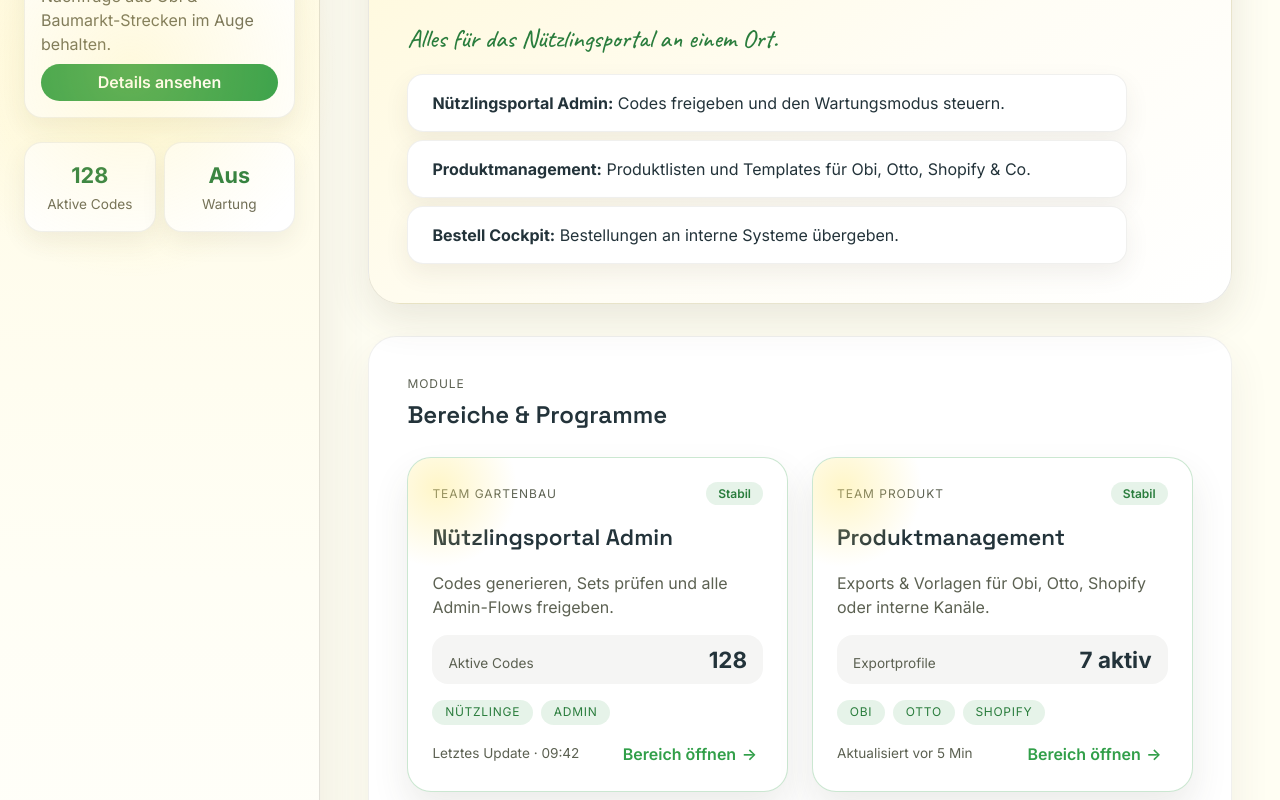
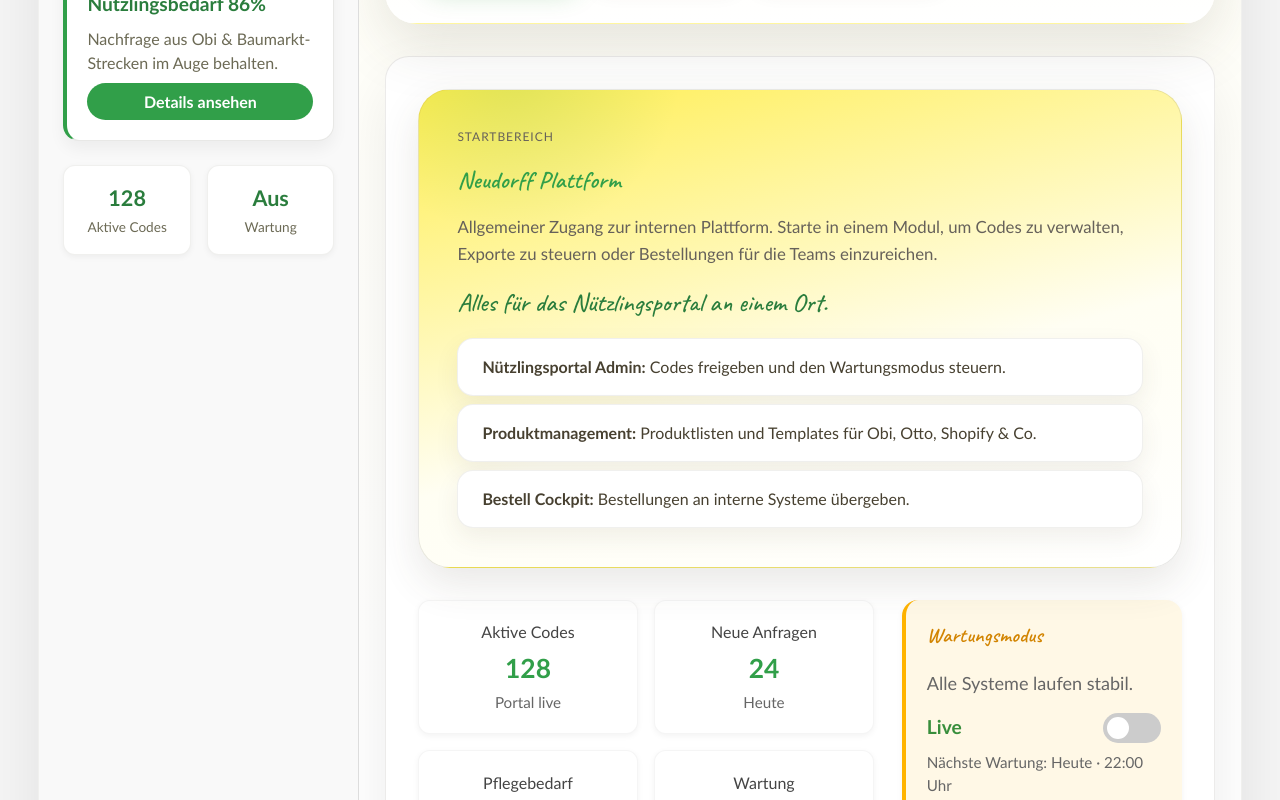
Before and after one commit to sazar-neudorff/productmanager, a React app in the folder frontend/: page / in a window 1280 px wide. Shown: the part 640-1440 px from the top of the page. Built offline with nearby package versions, Linux system fonts and the light colour scheme; the HTML template or start-up script is replaced by a standard one.

Commit message:
Refactor: Improve UI and add dashboard overview
Co-authored-by: s.azar <s.azar@neudorff.de>

```diff
--- a/frontend/src/App.tsx
+++ b/frontend/src/App.tsx
@@ -4,15 +4,19 @@ import Home from "./pages/Home";
 
 export default function App() {
   return (
-    <div className="app-shell">
-      <PortalSidebar />
+    <div className="app-shell admin-wrapper">
+      <div className="admin-container">
+        <PortalSidebar />
 
-      <div className="app-main">
-        <AppHeader />
+        <div className="app-main admin-content">
+          <div className="admin-content__inner">
+            <AppHeader />
 
-        <main className="app-content">
-          <Home />
-        </main>
+            <main className="app-content" aria-label="Portalbereiche">
+              <Home />
+            </main>
+          </div>
+        </div>
       </div>
     </div>
   );
--- a/frontend/src/components/PortalSidebar.tsx
+++ b/frontend/src/components/PortalSidebar.tsx
@@ -27,7 +27,7 @@ const stats = [
 
 export default function PortalSidebar() {
   return (
-    <aside className="portal-sidebar" aria-label="Seitennavigation">
+    <aside className="portal-sidebar admin-sidebar" aria-label="Seitennavigation">
       <div className="portal-sidebar__brand">
         <div className="portal-sidebar__badge">Neudorff</div>
         <p className="portal-sidebar__tagline">Interne Plattform</p>
--- a/frontend/src/index.css
+++ b/frontend/src/index.css
@@ -18,7 +18,7 @@
   text-rendering: optimizeLegibility;
   -webkit-font-smoothing: antialiased;
   -moz-osx-font-smoothing: grayscale;
-  background-color: var(--clr-surface);
+  background-color: var(--clr-background-base);
   color: var(--clr-text-main);
   min-height: 100%;
 }
@@ -32,11 +32,12 @@
 body {
   margin: 0;
   min-height: 100vh;
-  background: var(--clr-surface);
+  background: radial-gradient(circle at top, rgba(255, 238, 80, 0.35), transparent 55%) var(--clr-background-base);
   color: var(--clr-text-main);
   font-family: var(--font-main);
   font-size: var(--font-size-base);
   display: block;
+  overflow-x: hidden;
 }
 
 #root {
@@ -44,8 +45,44 @@ body {
 }
 
 a {
-  color: inherit;
+  color: #319f49;
   text-decoration: none;
+  transition: color 0.2s ease;
+}
+
+a:hover,
+a:focus-visible {
+  color: #267a38;
+}
+
+h1,
+h2,
+h3,
+h4,
+h5,
+h6 {
+  font-family: var(--font-display);
+  font-weight: 600;
+  letter-spacing: 0.01em;
+  color: var(--clr-heading);
+  margin: 0;
+}
+
+p,
+label,
+li,
+input,
+textarea,
+select,
+small {
+  font-family: var(--font-main);
+}
+
+.hand,
+.em,
+.kicker,
+.frage-text {
+  font-family: var(--font-accent);
 }
 
 img,
@@ -67,6 +104,49 @@ select {
   font: inherit;
 }
 
+.admin-wrapper {
+  width: 100%;
+}
+
+.admin-wrapper *,
+.admin-wrapper *::before,
+.admin-wrapper *::after {
+  box-sizing: border-box;
+}
+
+/* Scrollbar styling */
+:root {
+  scrollbar-color: var(--clr-primary-1) var(--clr-surface);
+  scrollbar-width: thin;
+}
+
+::-webkit-scrollbar {
+  width: 12px;
+  height: 12px;
+}
+
+::-webkit-scrollbar-track {
+  background: #fffef3;
+}
+
+::-webkit-scrollbar-thumb {
+  background-color: #319f49;
+  border-radius: 999px;
+  border: 3px solid #fffef3;
+}
+
+::-webkit-scrollbar-thumb:hover {
+  background-color: #2a8a3f;
+}
+
+::-webkit-scrollbar-thumb:active {
+  background-color: #237436;
+}
+
+::-webkit-scrollbar-corner {
+  background: #fffef3;
+}
+
 .visually-hidden {
   position: absolute;
   width: 1px;
--- a/frontend/src/pages/Home.tsx
+++ b/frontend/src/pages/Home.tsx
@@ -33,6 +33,19 @@ const modules: ComponentProps<typeof ModuleCard>[] = [
   },
 ];
 
+const statCards = [
+  { label: "Aktive Codes", value: "128", description: "Portal live" },
+  { label: "Neue Anfragen", value: "24", description: "Heute" },
+  { label: "Pflegebedarf", value: "86%", description: "Nützlingsbedarf" },
+  { label: "Wartung", value: "Aus", description: "Status" },
+];
+
+const maintenanceStatus = {
+  isOn: false,
+  nextWindow: "Heute · 22:00 Uhr",
+  message: "Alle Systeme laufen stabil.",
+};
+
 export default function Home() {
   return (
     <div className="dashboard">
@@ -64,6 +77,36 @@ export default function Home() {
         </div>
       </section>
 
+      <section className="dashboard-overview">
+        <div className="dashboard-grid" aria-label="Kennzahlen">
+          {statCards.map((card) => (
+            <article key={card.label} className="dashboard-card">
+              <p className="dashboard-card__label">{card.label}</p>
+              <p className="dashboard-card__value">{card.value}</p>
+              <p className="dashboard-card__description">{card.description}</p>
+            </article>
+          ))}
+        </div>
+
+        <div className="maintenance-box" role="status">
+          <div>
+            <h3>Wartungsmodus</h3>
+            <p className="subheadline">{maintenanceStatus.message}</p>
+          </div>
+
+          <div className="maintenance-row">
+            <span className={`maintenance-status ${maintenanceStatus.isOn ? "on" : "off"}`}>
+              {maintenanceStatus.isOn ? "Aktiv" : "Live"}
+            </span>
+            <label className="switch" aria-label="Wartungsmodus" title="Wartungsmodus">
+              <input type="checkbox" checked={maintenanceStatus.isOn} readOnly />
+              <span className="slider round" />
+            </label>
+          </div>
+          <p className="maintenance-meta">Nächste Wartung: {maintenanceStatus.nextWindow}</p>
+        </div>
+      </section>
+
       <section className="dashboard-section">
         <div className="section-heading">
           <div>
--- a/frontend/src/styles/App.css
+++ b/frontend/src/styles/App.css
@@ -4,8 +4,11 @@
 
 .app-shell {
   min-height: 100vh;
+  width: 100%;
   display: flex;
-  background: var(--clr-surface);
+  justify-content: center;
+  padding: clamp(1rem, 3vw, 2.5rem);
+  background: var(--clr-background-base);
   color: var(--clr-text-main);
   font-family: var(--font-main);
   position: relative;
@@ -15,49 +18,84 @@
 .app-shell::before,
 .app-shell::after {
   content: "";
-  position: fixed;
-  width: 420px;
-  height: 420px;
-  background: radial-gradient(circle, rgba(255, 232, 120, 0.25), transparent 70%);
+  position: absolute;
+  width: 480px;
+  height: 480px;
+  background: radial-gradient(circle, rgba(255, 232, 120, 0.18), transparent 70%);
   z-index: 0;
   pointer-events: none;
 }
 
 .app-shell::before {
-  top: -140px;
-  right: -80px;
+  top: -160px;
+  right: -60px;
 }
 
 .app-shell::after {
-  bottom: -120px;
-  left: -80px;
+  bottom: -150px;
+  left: -90px;
+}
+
+.admin-container {
+  position: relative;
+  z-index: 1;
+  display: flex;
+  width: 100%;
+  max-width: 1480px;
+  min-height: calc(100vh - clamp(2rem, 6vw, 4rem));
+  background: #ffffff;
+  border-radius: 28px;
+  box-shadow: 0 20px 55px rgba(0, 0, 0, 0.08);
+  overflow: hidden;
+  border: 1px solid rgba(71, 64, 48, 0.08);
 }
 
 .app-main {
   flex: 1;
-  min-height: 100vh;
+  min-height: 100%;
   display: flex;
   flex-direction: column;
-  background: transparent;
+  background: linear-gradient(180deg, #fffef3 0%, #ffffff 100%);
+}
+
+.admin-content {
   position: relative;
-  z-index: 1;
+  flex: 1;
+  overflow: auto;
+}
+
+.admin-content__inner {
+  min-height: 100%;
+  display: flex;
+  flex-direction: column;
+  padding: clamp(1.5rem, 2vw, 2.75rem);
+  background: linear-gradient(180deg, #fffef3 0%, #ffffff 55%);
 }
 
 .app-content {
   flex: 1;
   width: 100%;
-  max-width: var(--layout-content-width);
   margin: 0 auto;
-  padding: var(--space-2xl);
+  margin-top: var(--space-xl);
+  padding: clamp(1.5rem, 2.5vw, 3rem);
+  background: #ffffff;
+  border-radius: 24px;
+  border: 1px solid rgba(71, 64, 48, 0.1);
+  box-shadow: 0 25px 60px rgba(0, 0, 0, 0.08);
 }
 
 @media (max-width: 1200px) {
   .app-shell {
-    flex-direction: column;
+    padding: 0;
   }
 
-  .app-main {
-    padding-top: var(--space-lg);
+  .admin-container {
+    flex-direction: column;
+    border-radius: 0;
+  }
+
+  .admin-content__inner {
+    padding: var(--space-lg);
   }
 
   .app-content {
--- a/frontend/src/styles/AppHeader.css
+++ b/frontend/src/styles/AppHeader.css
@@ -6,13 +6,14 @@
   background: var(--clr-surface-accent);
   border-radius: 32px;
   border: 1px solid rgba(255, 255, 255, 0.45);
-  padding: clamp(1.5rem, 2vw, 2.75rem);
+  padding: clamp(1.75rem, 3vw, 3rem) clamp(1.5rem, 3vw, 3.5rem);
   display: flex;
   flex-direction: column;
   gap: var(--space-lg);
   box-shadow: 0 20px 60px rgba(71, 64, 48, 0.15);
   position: relative;
   overflow: hidden;
+  min-height: 200px;
 }
 
 .workspace-header::after {
--- a/frontend/src/styles/Home.css
+++ b/frontend/src/styles/Home.css
@@ -7,12 +7,13 @@
   flex-direction: column;
   gap: var(--space-xl);
   position: relative;
+  color: var(--clr-text-main);
 }
 
 .dashboard-hero {
   border-radius: 32px;
   padding: clamp(1.5rem, 3vw, 3rem);
-  background: linear-gradient(145deg, #fff8d6 0%, #fffdf5 60%, #ffffff 100%);
+  background: linear-gradient(165deg, #ffee50 0%, #fffef3 60%, #ffffff 100%);
   border: 1px solid rgba(71, 64, 48, 0.12);
   box-shadow: 0 16px 40px rgba(71, 64, 48, 0.12);
   overflow: hidden;
@@ -52,6 +53,12 @@
   color: var(--clr-primary-2);
 }
 
+.subheadline {
+  font-size: 1.13rem;
+  color: #666;
+  margin-bottom: 1rem;
+}
+
 .hero-summary {
   list-style: none;
   margin: 0;
@@ -76,6 +83,149 @@
   border: 1px solid rgba(71, 64, 48, 0.08);
   padding: clamp(1.25rem, 3vw, 2.5rem);
   box-shadow: 0 16px 40px rgba(71, 64, 48, 0.08);
+}
+
+.dashboard-overview {
+  display: grid;
+  grid-template-columns: minmax(0, 2fr) minmax(280px, 1fr);
+  gap: 1.5rem;
+  align-items: flex-start;
+}
+
+.dashboard-grid {
+  display: flex;
+  flex-wrap: wrap;
+  gap: 1rem;
+}
+
+.dashboard-card {
+  flex: 1;
+  min-width: 180px;
+  max-width: 220px;
+  background: #fff;
+  padding: 1.2rem;
+  border-radius: 12px;
+  border: 1px solid rgba(0, 0, 0, 0.04);
+  box-shadow: 0 2px 6px rgba(0, 0, 0, 0.05);
+  text-align: center;
+  transition: transform 0.2s ease, box-shadow 0.2s ease;
+}
+
+.dashboard-card:hover {
+  transform: translateY(-4px);
+  box-shadow: 0 4px 10px rgba(0, 0, 0, 0.08);
+}
+
+.dashboard-card__label {
+  margin: 0;
+  font-size: 1rem;
+  color: #444;
+}
+
+.dashboard-card__value {
+  margin: 0.35rem 0 0.15rem;
+  font-size: 1.65rem;
+  font-weight: 700;
+  color: #319f49;
+}
+
+.dashboard-card__description {
+  margin: 0;
+  color: #666;
+  font-size: 0.95rem;
+}
+
+.maintenance-box {
+  background: #fff8e6;
+  border-left: 4px solid #ffb300;
+  padding: 1.3rem;
+  border-radius: 16px;
+  box-shadow: 0 2px 6px rgba(0, 0, 0, 0.05);
+}
+
+.maintenance-box h3 {
+  margin: 0;
+  color: #d28400;
+  font-size: 1.3rem;
+}
+
+.maintenance-row {
+  display: flex;
+  align-items: center;
+  justify-content: space-between;
+  margin-top: 0.7rem;
+}
+
+.maintenance-status {
+  font-size: 1.2rem;
+  font-weight: 700;
+}
+
+.maintenance-status.on {
+  color: #d32f2f;
+}
+
+.maintenance-status.off {
+  color: #388e3c;
+}
+
+.maintenance-meta {
+  margin-top: 0.5rem;
+  font-size: 0.95rem;
+  color: #666;
+}
+
+.switch {
+  position: relative;
+  display: inline-block;
+  width: 58px;
+  height: 30px;
+}
+
+.switch input {
+  opacity: 0;
+  width: 0;
+  height: 0;
+}
+
+.slider {
+  position: absolute;
+  cursor: pointer;
+  top: 0;
+  left: 0;
+  right: 0;
+  bottom: 0;
+  background-color: #ccc;
+  transition: 0.4s;
+  border-radius: 34px;
+}
+
+.slider:before {
+  position: absolute;
+  content: "";
+  height: 22px;
+  width: 22px;
+  left: 4px;
+  bottom: 4px;
+  background-color: #fff;
+  transition: 0.4s;
+  border-radius: 50%;
+}
+
+.switch input:checked + .slider {
+  background-color: #388e3c;
+}
+
+.switch input:checked + .slider:before {
+  transform: translateX(28px);
+}
+
+.slider.round {
+  border-radius: 34px;
+}
+
+.slider.round:before {
+  border-radius: 50%;
 }
 
 .section-heading {
@@ -114,4 +264,11 @@
   .hero-summary li {
     padding: var(--space-sm) var(--space-md);
   }
+  .dashboard-overview {
+    grid-template-columns: 1fr;
+  }
+
+  .dashboard-card {
+    max-width: 100%;
+  }
 }
--- a/frontend/src/styles/ModuleCard.css
+++ b/frontend/src/styles/ModuleCard.css
@@ -3,11 +3,11 @@
 @import "./typography.css";
 
 .module-card {
-  background: #ffffff;
+  background: #fffef8;
   padding: var(--space-lg);
   border-radius: 24px;
   border: 1px solid rgba(71, 64, 48, 0.08);
-  box-shadow: 0 18px 36px rgba(71, 64, 48, 0.1);
+  box-shadow: 0 18px 36px rgba(71, 64, 48, 0.08);
   transition: transform var(--transition-medium), box-shadow var(--transition-medium);
   display: flex;
   flex-direction: column;
--- a/frontend/src/styles/Sidebar.css
+++ b/frontend/src/styles/Sidebar.css
@@ -3,16 +3,17 @@
 }
 
 .portal-sidebar {
-  width: var(--sidebar-width);
-  min-height: 100vh;
-  background: linear-gradient(180deg, #fff8d6 0%, #fffef5 65%, #ffffff 100%);
+  width: 320px;
+  min-height: 100%;
+  background: #f9f9f9;
   color: var(--clr-text-main);
-  padding: var(--space-2xl) var(--space-lg);
+  padding: 2rem 1.5rem;
   display: flex;
   flex-direction: column;
   gap: var(--space-lg);
-  border-right: 1px solid var(--clr-border);
-  box-shadow: 15px 0 40px rgba(71, 64, 48, 0.08);
+  border-right: 1px solid #ddd;
+  box-shadow: 0 0 20px rgba(0, 0, 0, 0.05);
+  box-sizing: border-box;
 }
 
 .portal-sidebar__brand h2 {
@@ -53,10 +54,10 @@
 }
 
 .portal-sidebar__nav {
-  padding: var(--space-md);
-  border-radius: 20px;
-  background: rgba(255, 255, 255, 0.8);
-  box-shadow: inset 0 0 0 1px rgba(71, 64, 48, 0.08);
+  padding: 1.5rem 1rem;
+  border-radius: 16px;
+  background: #ffffff;
+  box-shadow: inset 0 0 0 1px rgba(71, 64, 48, 0.05);
 }
 
 .sidebar-link {
@@ -72,7 +73,7 @@
   justify-content: space-between;
   align-items: center;
   cursor: pointer;
-  transition: background var(--transition-medium), border var(--transition-medium), transform var(--transition-medium);
+  transition: background var(--transition-medium), border var(--transition-medium), transform var(--transition-medium), box-shadow var(--transition-medium);
 }
 
 .sidebar-link div {
@@ -91,14 +92,16 @@
 }
 
 .sidebar-link.is-active {
-  background: #ffffff;
-  border-color: rgba(49, 159, 73, 0.3);
-  box-shadow: 0 12px 24px rgba(49, 159, 73, 0.15);
-  transform: translateX(6px);
+  background: #d9f7dc;
+  border-color: #319f49;
+  box-shadow: 0 8px 18px rgba(49, 159, 73, 0.2);
+  transform: translateX(4px);
+  font-weight: 600;
 }
 
 .sidebar-link:hover:not(.is-active) {
-  background: rgba(255, 255, 255, 0.9);
+  background: #e6fbe6;
+  transform: translateX(2px);
 }
 
 .portal-sidebar__section-title {
@@ -116,14 +119,15 @@
 }
 
 .portal-sidebar__spotlight {
-  background: #ffffff;
-  border: 1px solid rgba(71, 64, 48, 0.08);
-  border-radius: 18px;
-  padding: var(--space-md);
+  background: #fff;
+  border: 1px solid rgba(71, 64, 48, 0.12);
+  border-left: 4px solid #319f49;
+  border-radius: 16px;
+  padding: 1.25rem;
   display: flex;
   flex-direction: column;
   gap: var(--space-sm);
-  box-shadow: 0 10px 24px rgba(71, 64, 48, 0.08);
+  box-shadow: 0 8px 16px rgba(0, 0, 0, 0.05);
 }
 
 .portal-sidebar__spotlight-value {
@@ -146,15 +150,15 @@
 .portal-sidebar__stats {
   display: grid;
   grid-template-columns: repeat(2, minmax(0, 1fr));
-  gap: var(--space-sm);
+  gap: 1rem;
 }
 
 .sidebar-stat {
   background: #ffffff;
-  border-radius: 18px;
-  padding: var(--space-md);
+  border-radius: 12px;
+  padding: 1rem;
   border: 1px solid rgba(71, 64, 48, 0.08);
-  box-shadow: 0 10px 24px rgba(71, 64, 48, 0.08);
+  box-shadow: 0 2px 6px rgba(0, 0, 0, 0.05);
   text-align: center;
 }
 
@@ -174,7 +178,7 @@
   margin-top: auto;
   border: none;
   background: transparent;
-  color: var(--clr-earth-brown);
+  color: #d32f2f;
   font-weight: 600;
   text-align: left;
   padding: var(--space-sm) 0;
--- a/frontend/src/styles/colors.css
+++ b/frontend/src/styles/colors.css
@@ -15,6 +15,7 @@
   --clr-earth-brown: #474030;
   --clr-badge-pink: #ffe3f1;
   --clr-badge-pink-text: #b83280;
+  --clr-background-base: #f4f4f4;
 
   --clr-gray-0: #fffef8;
   --clr-gray-1: #f7f3e8;
@@ -26,16 +27,16 @@
   --clr-surface: #fffef3;
   --clr-surface-strong: #ffffff;
   --clr-surface-muted: #fff8e6;
-  --clr-surface-accent: linear-gradient(140deg, #ffee50 0%, #ffe08a 45%, #fffaf1 100%);
+  --clr-surface-accent: linear-gradient(180deg, #ffee50 0%, #fffef3 70%, #ffffff 100%);
 
   --clr-border: rgba(71, 64, 48, 0.15);
   --clr-border-strong: rgba(71, 64, 48, 0.3);
 
-  --clr-text-main: #23333a;
-  --clr-text-muted: #5c6152;
-  --clr-text-subtle: #7a7159;
+  --clr-text-main: #474030;
+  --clr-text-muted: #66615a;
+  --clr-text-subtle: #7a6d54;
   --clr-text-inverse: #ffffff;
-  --clr-heading: #23333a;
+  --clr-heading: #319f49;
 
   --clr-success: #319f49;
   --clr-success-muted: #e6f4ea;
--- a/frontend/src/styles/typography.css
+++ b/frontend/src/styles/typography.css
@@ -1,9 +1,9 @@
-@import url("https://fonts.googleapis.com/css2?family=Caveat:wght@500&family=Inter:wght@400;500;600;700&family=Space+Grotesk:wght@400;500;600&display=swap");
+@import url("https://fonts.googleapis.com/css2?family=Caveat:wght@500;600&display=swap");
 
 :root {
-  --font-main: "Inter", "Segoe UI", system-ui, -apple-system, BlinkMacSystemFont, sans-serif;
-  --font-display: "Space Grotesk", "Inter", "Segoe UI", system-ui, sans-serif;
-  --font-accent: "Caveat", "Space Grotesk", cursive;
+  --font-main: "Gill Sans", "Gill Sans MT", "Franklin Gothic Book", "Segoe UI", system-ui, -apple-system, BlinkMacSystemFont, sans-serif;
+  --font-display: "FrankieNeudorff", "Caveat", "Gill Sans", "Segoe UI", system-ui, sans-serif;
+  --font-accent: "Caveat", "FrankieNeudorff", cursive;
   --font-mono: "IBM Plex Mono", "SFMono-Regular", ui-monospace, monospace;
 
   --font-size-xs: 0.75rem;
```
